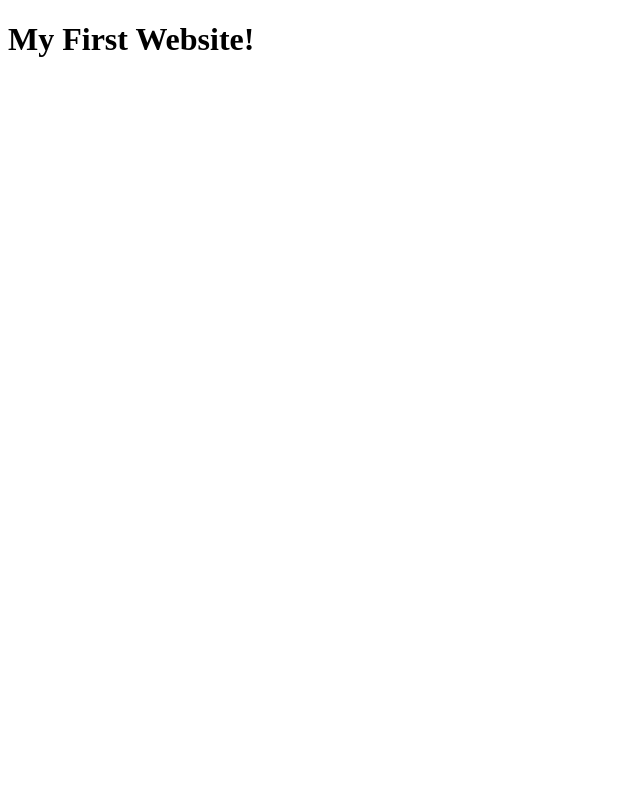
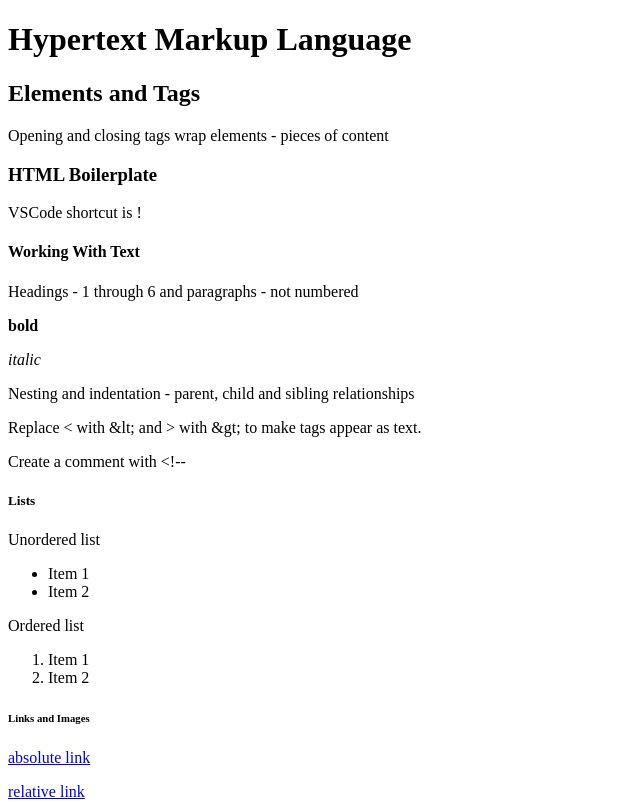
Before and after one commit to kinsella7/newrepo, a plain HTML site: page my-first-website/index.html in a window 1280 px wide. Shown: the top 804 px of the page, without its empty margins (0-640 px from the left). Drawn offline with Linux system fonts and the light colour scheme.

Commit message:
01.11.2022

```diff
--- a/my-first-website/index.html
+++ b/my-first-website/index.html
@@ -3,11 +3,48 @@
     <head>
         <meta charset="utf-8">
         <title>
-            My First Website
+            Learning about HTML
         </title>
     </head>
 
     <body>
-        <h1>My First Website!</h1>
+        <h1>Hypertext Markup Language</h1>
+
+        <h2>Elements and Tags</h2>
+        <p>Opening and closing tags wrap elements - pieces of content</p>
+
+        <h3>HTML Boilerplate</h3>
+        <p>VSCode shortcut is !</p>
+
+        <h4>Working With Text</h4>
+        <p>Headings - 1 through 6 and paragraphs - not numbered</p>
+        <p><strong>bold</strong></p>
+        <p><em>italic</em></p>
+        <p>Nesting and indentation - parent, child and sibling relationships</p>
+        <p>Replace < with &amp;lt; and > with &amp;gt; to make tags appear as text.</p>
+        <p>Create a comment with &lt;!--</p>
+
+        <h5>Lists</h5>
+        <p>Unordered list</p>
+        <ul>
+            <li>Item 1</li>
+            <li>Item 2</li>
+        </ul>
+        <p>Ordered list</p>
+        <ol>
+            <li>Item 1</li>
+            <li>Item 2</li>
+        </ol>
+
+        <h6>Links and Images</h6>
+        <!--a is an anchor element, href is an attribute-->
+        <a href="https://www.theodinproject.com/about">absolute link</a>
+        <p></p>
+        <a href="pages/about.html">relative link</a>
+        <p></p>
+        <!--<img> element is self-closing
+        Every image should have an alt (alternative text) attribute used to describe the image.-->
+        <img src="https://www.theodinproject.com/mstile-310x310.png">
+        <img src="images/dog.jpg" alt="A black pug wearing a sweater sitting in front of a yellow background looking at the camera with a sad expression">
     </body>
 </html>
```
Also changed, not shown: my-first-website/pages/about.html (added, +13 -0 lines), my-first-website/images/dog.jpg (added).
